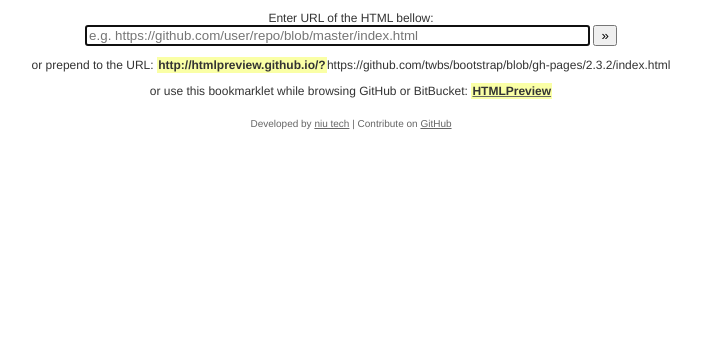
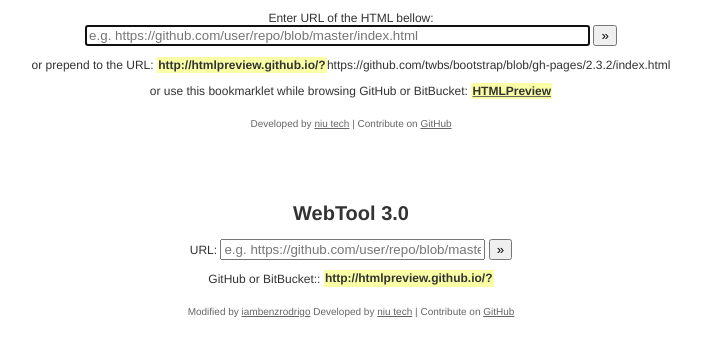
Before and after one commit to HTMLView/htmlview.github.io, a plain HTML site: page index.html in a window 1280 px wide. Shown: the part 67-424 px from the top of the page, without its empty margins (289-990 px from the left). Drawn offline with Linux system fonts and the light colour scheme.

Commit message:
Update index.html

```diff
--- a/index.html
+++ b/index.html
@@ -43,3 +43,46 @@
 	<script>HTMLPreview.init();</script>
 </body>
 </html>
+<!DOCTYPE html>
+<html>
+<head>
+	<meta charset="utf-8">
+	<title>GitHub &amp; BitBucket HTML Preview</title>
+	<style>
+	body {
+		font: 12px 'Helvetica Neue', Helvetica, Arial, freesans, clean, sans-serif;
+		color: #333;
+	}
+	h1 {
+		font-size: 20px;
+	}
+	a {
+		color: #666;
+	}
+	form {
+		padding: 20px;
+		text-align: center;
+	}
+	strong {
+		color: #333;
+		background-color: #FAFFA6;
+		padding: 0.1em;
+	}
+	#footer {
+		margin: 20px 0;
+		font-size: 10px;
+		color: #666;
+	}
+	</style>
+</head>
+<body>
+	<form id="previewform" action="">
+		<h1>WebTool 3.0</h1>
+		<p>URL: <input type="url" id="file" value="" placeholder="e.g. https://github.com/user/repo/blob/master/index.html" size="30" autofocus> <input type="submit" value="&raquo;"></p>
+		<p>GitHub or BitBucket:: <strong>http://htmlpreview.github.io/?</strong></p>
+		<p id="footer">Modified by <a href="https://github.com/iambenzrodrigo">iambenzrodrigo</a> Developed by <a href="https://github.com/niutech">niu tech</a> | Contribute on <a href="https://github.com/htmlpreview/htmlpreview.github.com">GitHub</a></p>
+	</form>
+	<script src="/htmlpreview.min.js"></script>
+	<script>HTMLPreview.init();</script>
+</body>
+</html>
```
